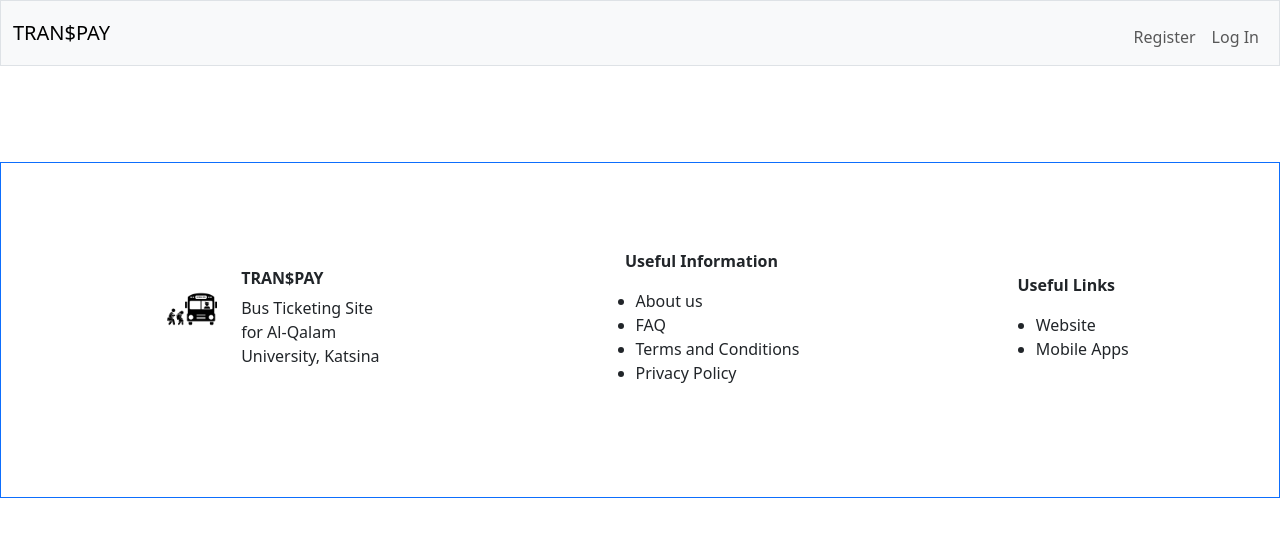
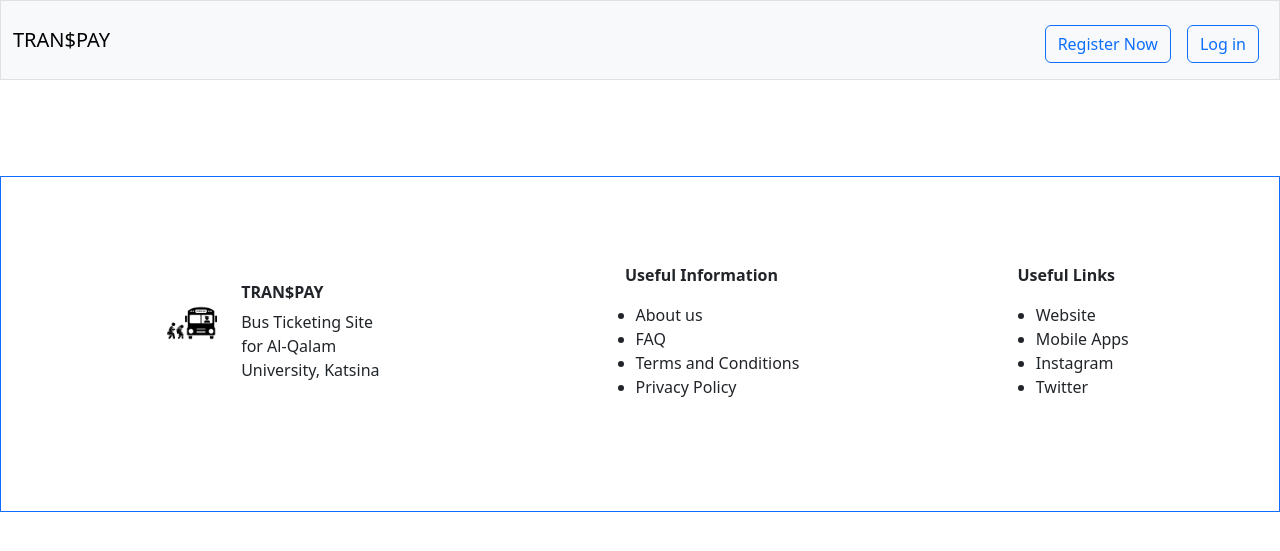
Before and after one commit to Gentlemanintech/transpay, a Flask app: page / in a window 1280 px wide. Shown: the top 551 px of the page. Run offline with Flask 3, Linux system fonts and the light colour scheme.

Commit message:
updated the layout.html file

```diff
--- a/templates/layout.html
+++ b/templates/layout.html
@@ -42,8 +42,8 @@
                         </ul>
                     {% else %}
                         <ul class="navbar-nav ms-auto mt-2">
-                            <li class="nav-item"><a class="nav-link" href="/register">Register</a></li>
-                            <li class="nav-item"><a class="nav-link" href="/login">Log In</a></li>
+                            <li class="nav-item"><a class="nav-link" href="/register"><button class="btn btn-outline-primary">Register Now</button></a></li>
+                            <li class="nav-item"><a class="nav-link" href="/login"><button class="btn btn-outline-primary">Log in</button></a></li>
                         </ul>
                     {% endif %}
                 </div>
@@ -93,6 +93,8 @@
                     <ul>
                         <li>Website</li>
                         <li>Mobile Apps</li>
+                        <li>Instagram</li>
+                        <li>Twitter</li>
                     </ul>
                 </div>
               </div>
```
